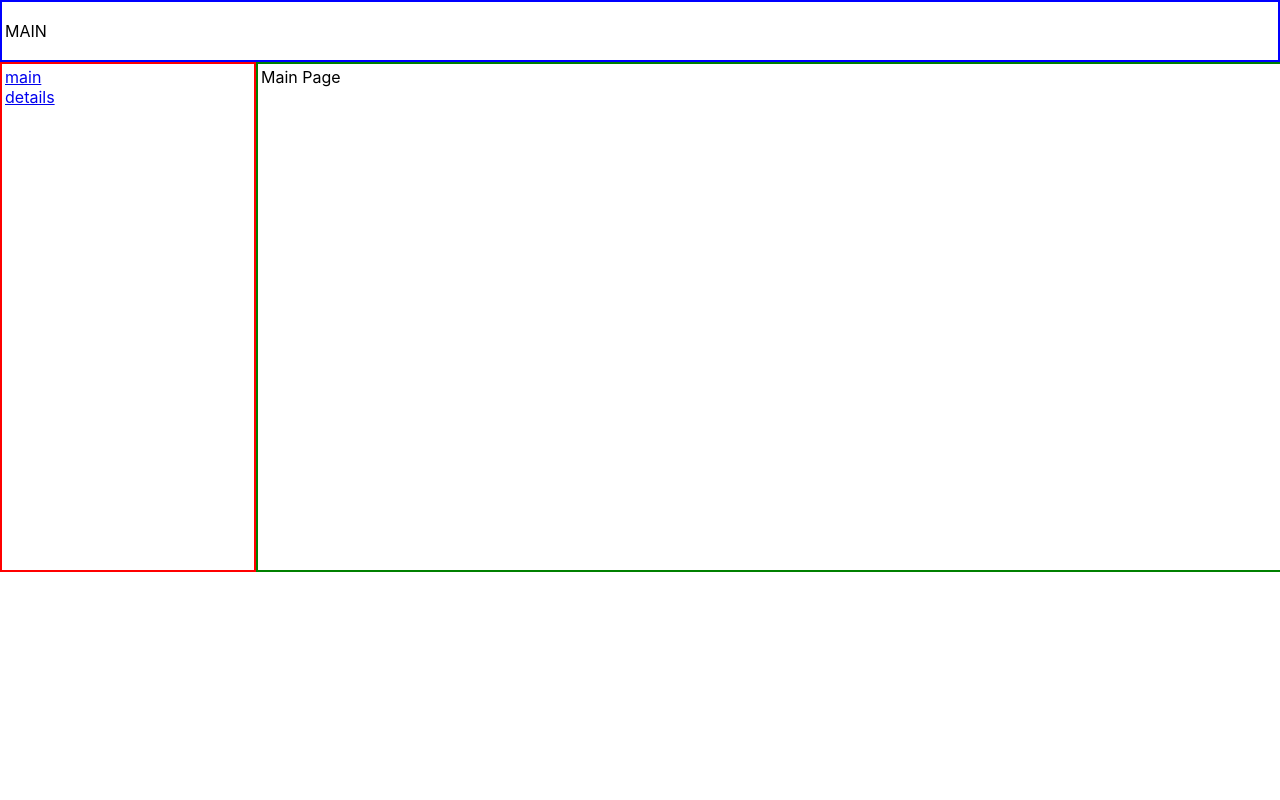
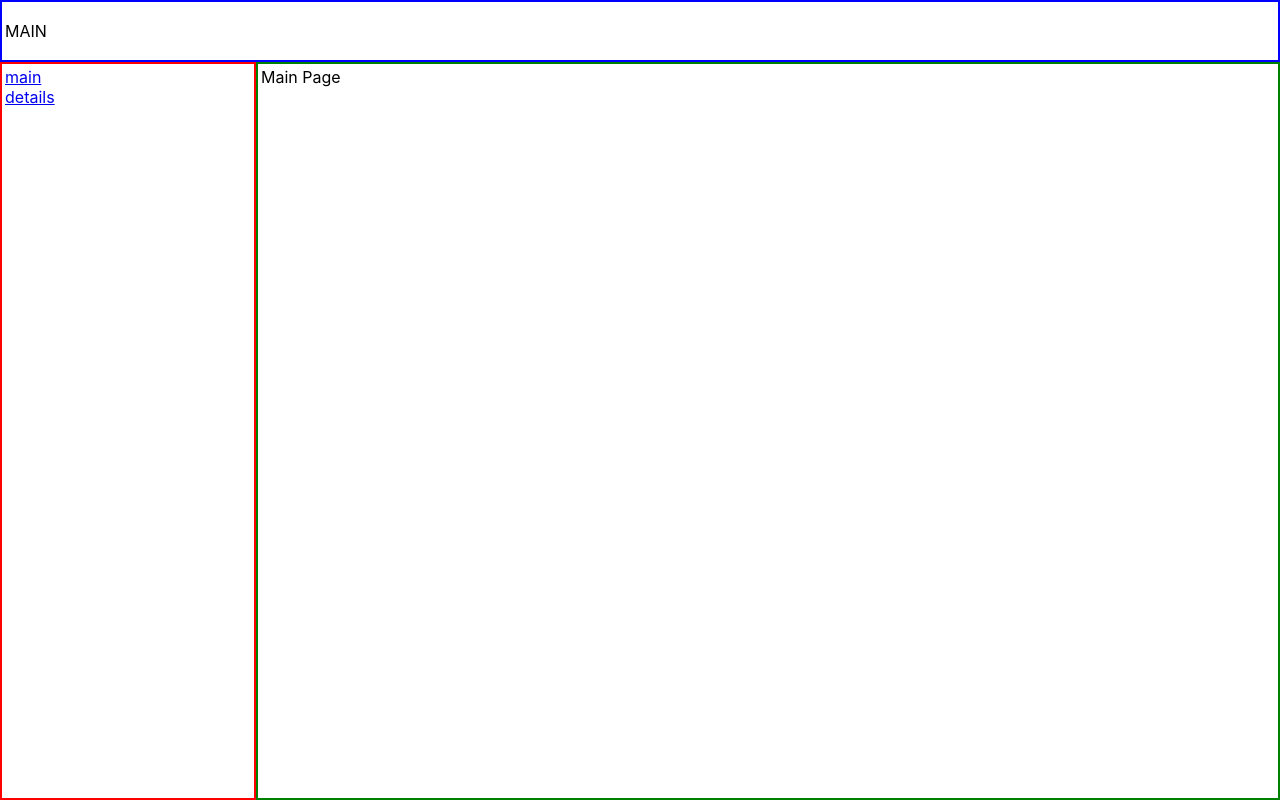
Before and after one commit to gregfenton/c8-retro-react, a React (Create React App) app: page / in a window 1280 px wide. Built offline with nearby package versions, Linux system fonts and the light colour scheme.

Commit message:
fixed some styling and added prettier config

```diff
--- a/src/App.js
+++ b/src/App.js
@@ -5,10 +5,15 @@ import { DetailsPage } from './pages/DetailsPage';
 import { Route, Routes } from 'react-router-dom';
 
 function App() {
-
   return (
-    <div style={{ height: '100vh' }}>
-      <div style={{ display: 'grid', gridTemplateColumns: '20% 80%' }}>
+    <div
+      style={{
+        display: 'grid',
+        gridTemplateColumns: '20% 80%',
+        gridTemplateRows: 'auto 1fr',
+        height: '100vh',
+      }}
+    >
       <NavBar />
       <LeftMenuBar />
       <Routes>
@@ -16,7 +21,6 @@ function App() {
         <Route path='details' element={<DetailsPage />} />
       </Routes>
     </div>
-    </div>
   );
 }
 
--- a/src/components/LeftMenuBar.js
+++ b/src/components/LeftMenuBar.js
@@ -1,7 +1,6 @@
-import { Link } from "react-router-dom";
+import { Link } from 'react-router-dom';
 
 export function LeftMenuBar(props) {
-
   return (
     <div
       style={{
@@ -9,10 +8,10 @@ export function LeftMenuBar(props) {
         borderWidth: 2,
         borderColor: 'red',
         borderStyle: 'solid',
-        height: '500px',
       }}
     >
-      <Link to='/'>main</Link><br/>
+      <Link to='/'>main</Link>
+      <br />
       <Link to='details'>details</Link>
     </div>
   );
--- a/src/pages/DetailsPage.js
+++ b/src/pages/DetailsPage.js
@@ -6,7 +6,6 @@ export function DetailsPage() {
         borderWidth: 2,
         borderColor: 'green',
         borderStyle: 'solid',
-        width: '100%',
       }}
     >
       DETAILS!!!! Page
--- a/src/pages/MainPage.js
+++ b/src/pages/MainPage.js
@@ -6,7 +6,6 @@ export function MainPage() {
         borderWidth: 2,
         borderColor: 'green',
         borderStyle: 'solid',
-        width: '100%',
       }}
     >
       Main Page
```
Also changed, not shown: 1 other file (tests, documents, lock files or other folders). Lines whose indentation alone changed are shown as unchanged.
